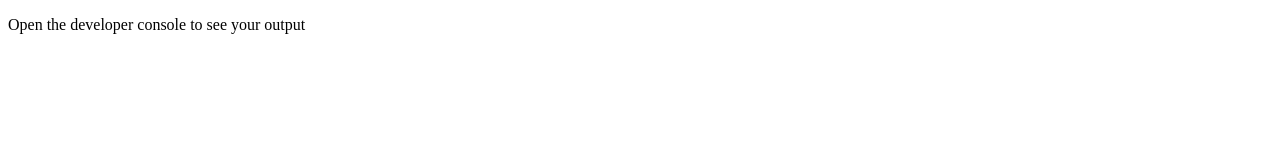
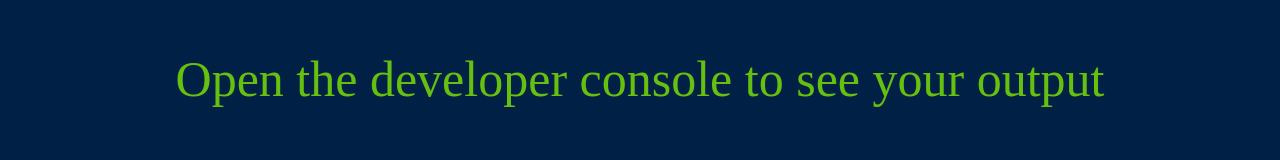
Before and after one commit to dlewburg/arrow-functions, a plain HTML site: page index.html in a window 1280 px wide. Drawn offline with Linux system fonts and the light colour scheme.

Commit message:
completed learning steps 1 through 9

```diff
--- a/index.html
+++ b/index.html
@@ -2,7 +2,7 @@
 <html>
   <head>
     <title>Arrow Functions</title>
-    <link rel="stylesheet" href="./styles.css">
+    <link rel="stylesheet" href="/style.css">
   </head>
   <body>
     <main>
```
Also changed, not shown: app.js (+10 -10 lines), 1 other file.
